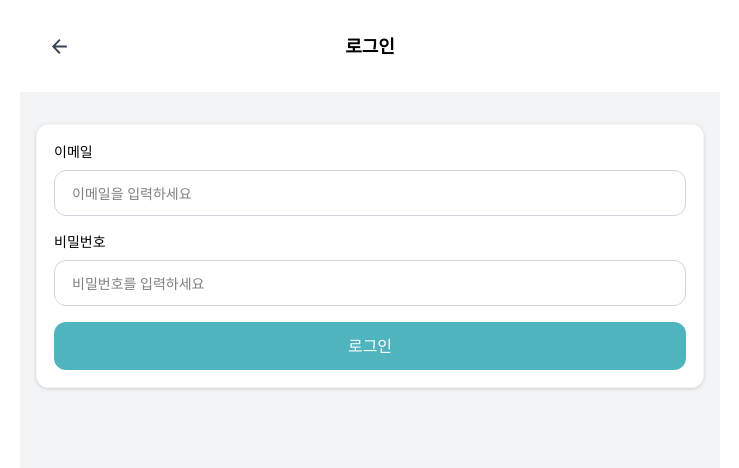
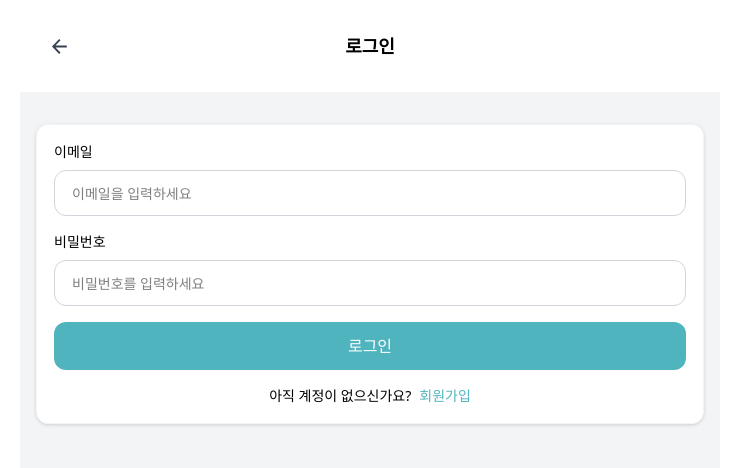
Before and after one commit to GoFOWD/2099-Trip, a Next.js app: page /login in a window 1280 px wide. Shown: the top 468 px of the page, without its empty margins (270-1009 px from the left). Built offline with nearby package versions, Linux system fonts and the light colour scheme.

Commit message:
로그인 화면에 회원가입 화면으로 이동 버튼 추가

```diff
--- a/src/app/login/page.js
+++ b/src/app/login/page.js
@@ -5,6 +5,7 @@ import { useRouter } from 'next/navigation';
 import { signIn } from 'next-auth/react';
 import Image from 'next/image';
 import LoadingSpin from '@/share/ui/LoadinSpin';
+import Link from 'next/link';
 
 export default function loginPage() {
 	const [emailInput, setEmailInput] = useState('');
@@ -102,6 +103,14 @@ export default function loginPage() {
 							className='px-4 py-3 w-full h-12 flex justify-center items-center bg-(--brandColor) rounded-xl text-white cursor-pointer'>
 							{isLoading ? <LoadingSpin size={40} /> : '로그인'}
 						</button>
+						<p className='text-sm flex justify-center mt-4'>
+							아직 계정이 없으신가요?{' '}
+							<Link
+								href='/signup'
+								className='ml-2 text-(--brandColor)'>
+								회원가입
+							</Link>
+						</p>
 					</div>
 				</form>
 			</div>
```
